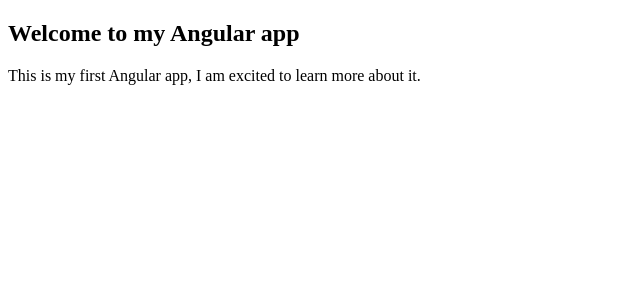
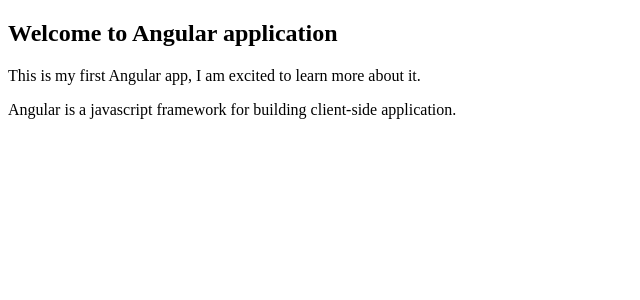
Before and after one commit to rizqyfahmi/hello-angular, an Angular app: page / in a window 1280 px wide. Shown: the top 300 px of the page, without its empty margins (0-640 px from the left). Built offline with nearby package versions, Linux system fonts and the light colour scheme.

Commit message:
Working with property

```diff
--- a/src/app/app.component.html
+++ b/src/app/app.component.html
@@ -1,2 +1,3 @@
-<h2>Welcome to my Angular app</h2>
+<h2>Welcome to {{ title }}</h2>
 <p>This is my first Angular app, I am excited to learn more about it.</p>
+<p>{{ message }}</p>
--- a/src/app/app.component.ts
+++ b/src/app/app.component.ts
@@ -6,5 +6,6 @@
   styleUrls: ['./app.component.css']
 })
 export class AppComponent {
-  title = 'hello-angular';
+  title = 'Angular application';
+  message = 'Angular is a javascript framework for building client-side application.'
 }
```
